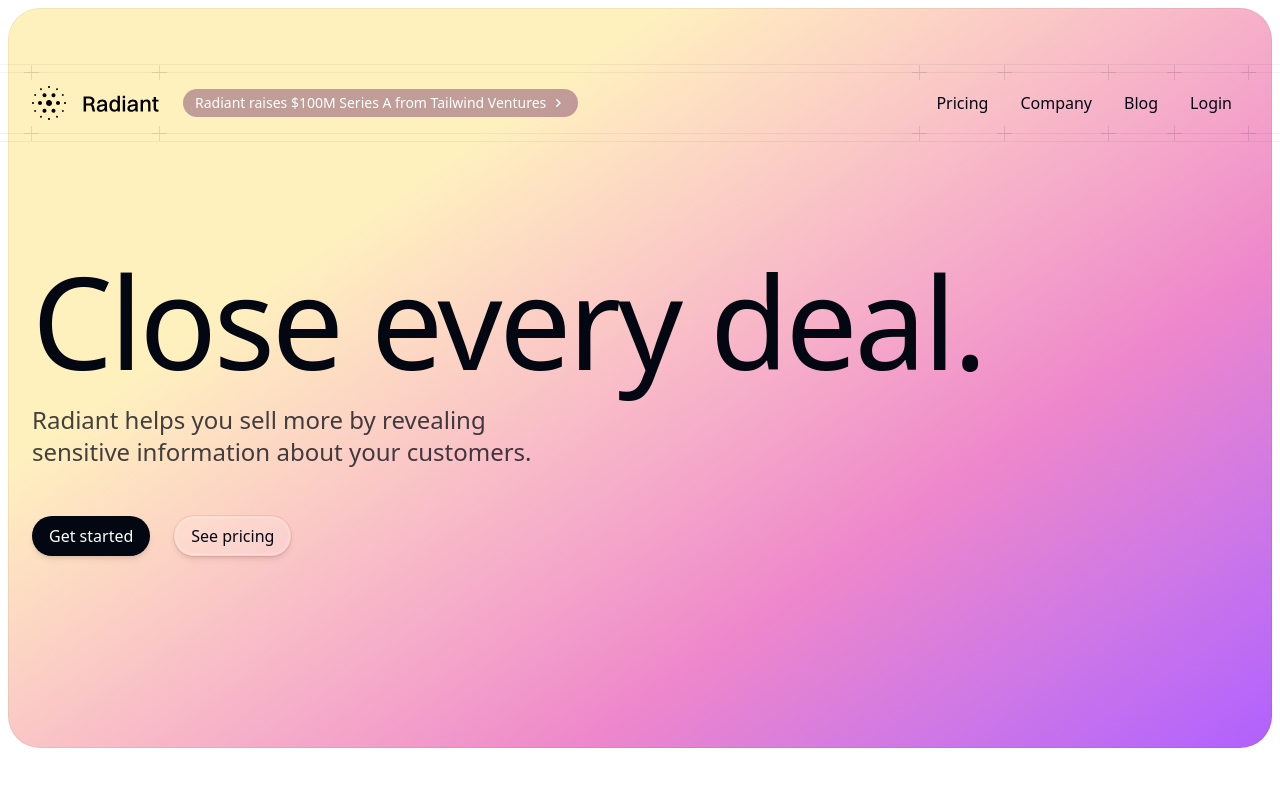
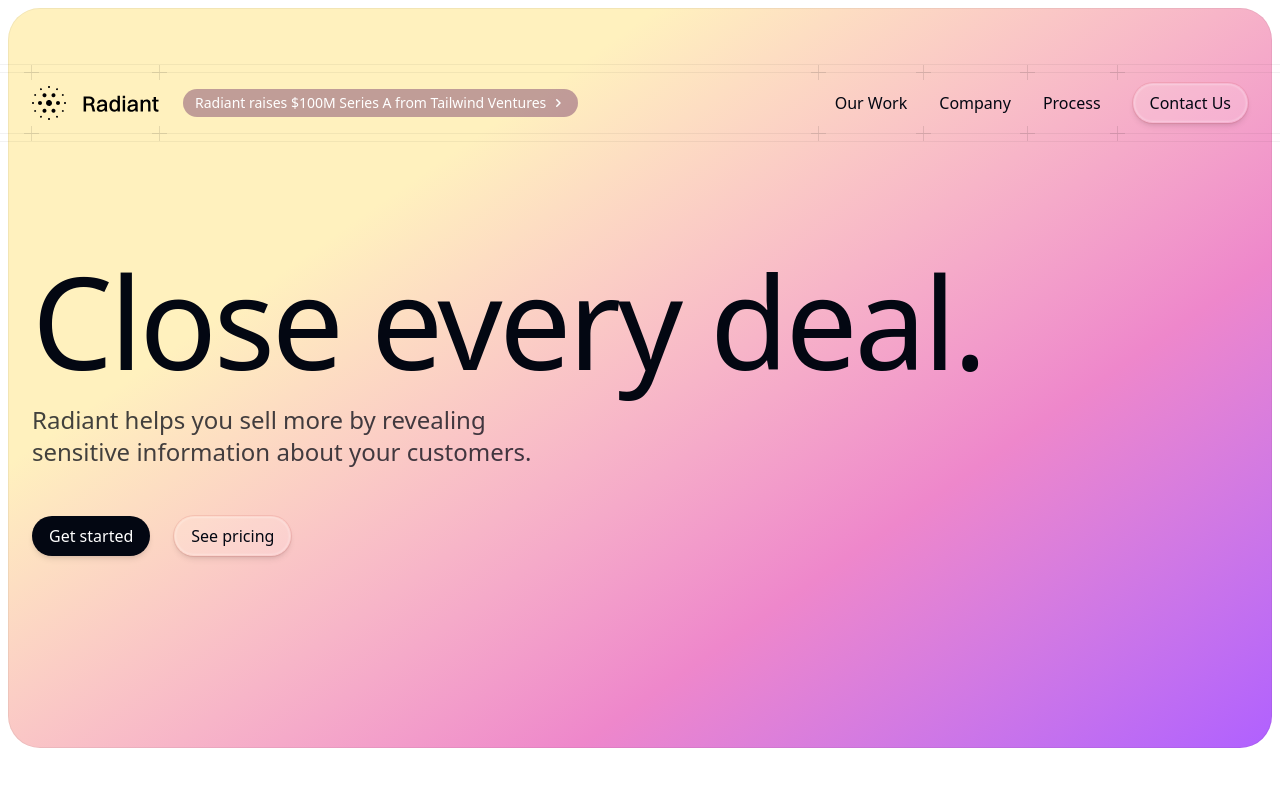
Before and after one commit to nexlura/nexlura-website, a Next.js app: page / in a window 1280 px wide. Shown: the top 789 px of the page. Built offline with nearby package versions, Linux system fonts and the light colour scheme; a web font is replaced by a local one.

Commit message:
update navigations

```diff
--- a/src/components/navbar.tsx
+++ b/src/components/navbar.tsx
@@ -10,17 +10,18 @@ import { motion } from 'framer-motion'
 import { Link } from './link'
 import { Logo } from './logo'
 import { PlusGrid, PlusGridItem, PlusGridRow } from './plus-grid'
+import { Button } from './button'
 
 const links = [
-  { href: '/pricing', label: 'Pricing' },
+  { href: '/pricing', label: 'Our Work' },
   { href: '/company', label: 'Company' },
-  { href: '/blog', label: 'Blog' },
-  { href: '/login', label: 'Login' },
+  { href: '/blog', label: 'Process' },
 ]
 
 function DesktopNav() {
   return (
     <nav className="relative hidden lg:flex">
+
       {links.map(({ href, label }) => (
         <PlusGridItem key={href} className="relative flex">
           <Link
@@ -31,6 +32,9 @@ function DesktopNav() {
           </Link>
         </PlusGridItem>
       ))}
+      <div className="h-full flex items-center justify-center ml-4 ">
+        <Button href="#" className='h-10' variant='secondary'>Contact Us</Button>
+      </div>
     </nav>
   )
 }
@@ -66,6 +70,20 @@ function MobileNav() {
             </Link>
           </motion.div>
         ))}
+        <motion.div
+          className=''
+          initial={{ opacity: 0, rotateX: -90 }}
+          animate={{ opacity: 1, rotateX: 0 }}
+          transition={{
+            duration: 0.15,
+            ease: 'easeInOut',
+            rotateX: { duration: 0.3, delay: 3 * 0.1 },
+          }}
+        >
+          <Link href='contact' className="text-base font-medium text-gray-950">
+            Contact Us
+          </Link>
+        </motion.div>
       </div>
       <div className="absolute left-1/2 w-screen -translate-x-1/2">
         <div className="absolute inset-x-0 top-0 border-t border-black/5" />
```
